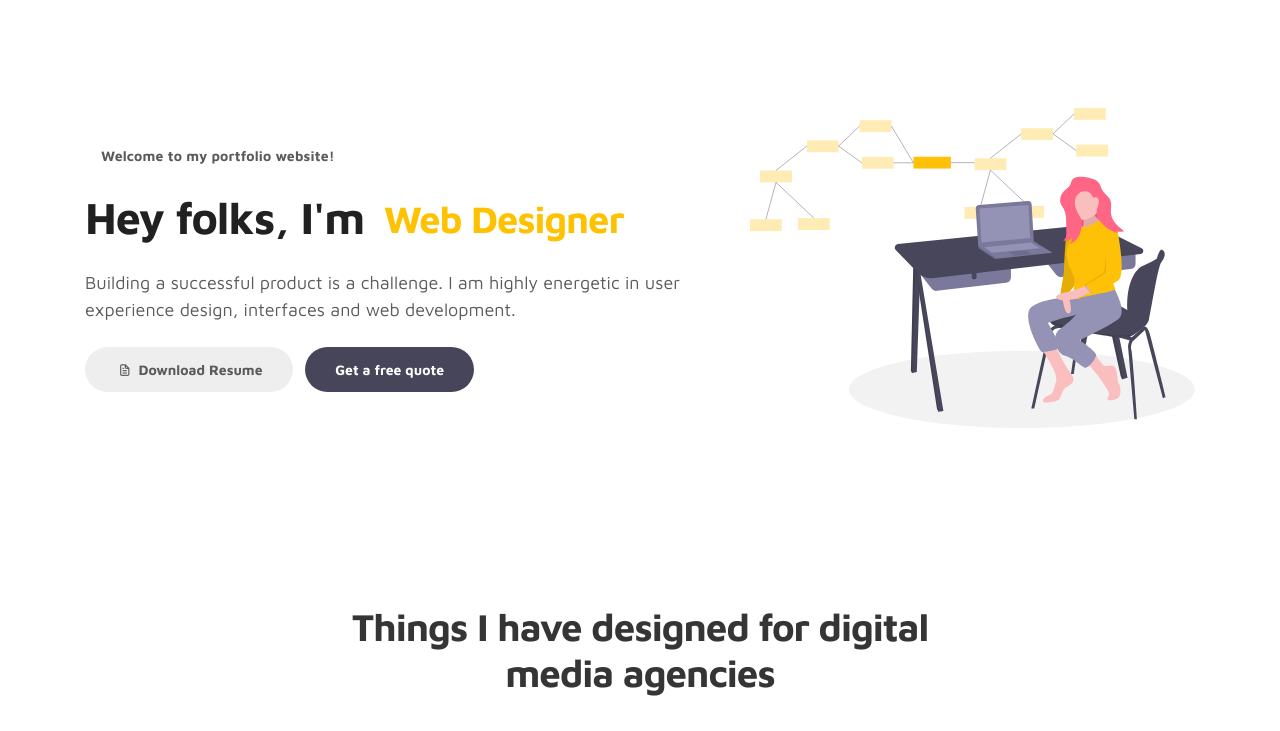
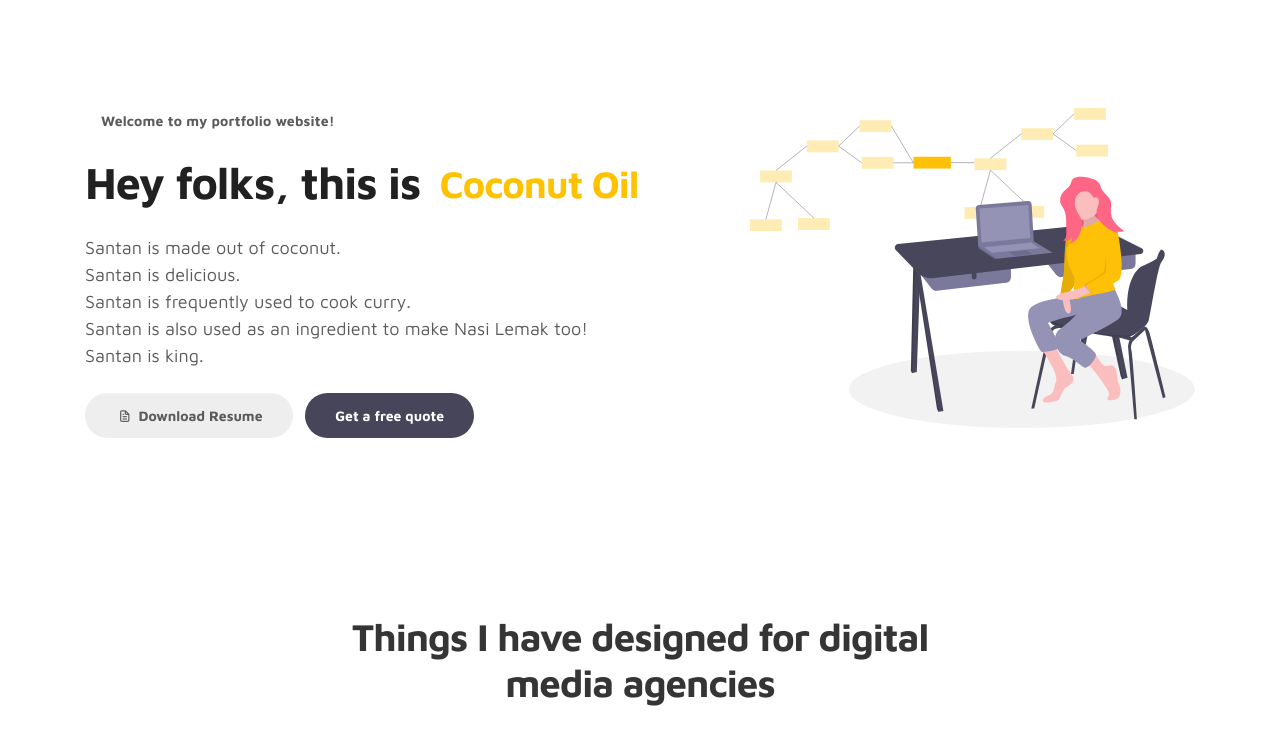
Before and after one commit to ChiaZhiHen/jour2053, a plain HTML site: page index.html in a window 1280 px wide. Both pictures are taken after a click on the link "About". Shown: the part 90-821 px from the top of the page. Drawn offline with Linux system fonts and the light colour scheme.

Commit message:
second batch of changes

```diff
--- a/index.html
+++ b/index.html
@@ -29,7 +29,7 @@ https://www.tooplate.com/view/2115-marvel
     <!-- MENU -->
     <nav class="navbar navbar-expand-sm navbar-light">
         <div class="container">
-            <a class="navbar-brand" href="index.html"><img src="images/project/santan.png" height="30px" width="30px">Santan</a>
+            <a class="navbar-brand" href="index.html"><img src="images/project/santan.png" height="30px" width="30px"> Santan</a>
 
             <button class="navbar-toggler" type="button" data-toggle="collapse" data-target="#navbarNav" aria-controls="navbarNav" aria-expanded="false"
                 aria-label="Toggle navigation">
@@ -75,15 +75,20 @@ https://www.tooplate.com/view/2115-marvel
                     <div class="about-text">
                         <small class="small-text">Welcome to <span class="mobile-block">my portfolio website!</span></small>
                         <h1 class="animated animated-text">
-                            <span class="mr-2">Hey folks, I'm</span>
+                            <span class="mr-2">Hey folks, this is</span>
                                 <div class="animated-info">
-                                    <span class="animated-item">Marvel Sann</span>
-                                    <span class="animated-item">Web Designer</span>
-                                    <span class="animated-item">UI Specialist</span>
+                                    <span class="animated-item">Santan</span>
+                                    <span class="animated-item">Coconut Oil</span>
+                                    <span class="animated-item">椰漿</span>
                                 </div>
                         </h1>
 
-                        <p>Building a successful product is a challenge. I am highly energetic in user experience design, interfaces and web development.</p>
+                        <p>Santan is made out of coconut.
+                          <br>Santan is delicious.
+                         <br> Santan is frequently used to cook curry.
+                          <br>Santan is also used as an ingredient to make Nasi Lemak too!
+                          <br>Santan is king.
+                        </p>
 
                         <div class="custom-btn-group mt-4">
                           <a href="#" class="btn mr-lg-2 custom-btn"><i class='uil uil-file-alt'></i> Download Resume</a>
```
